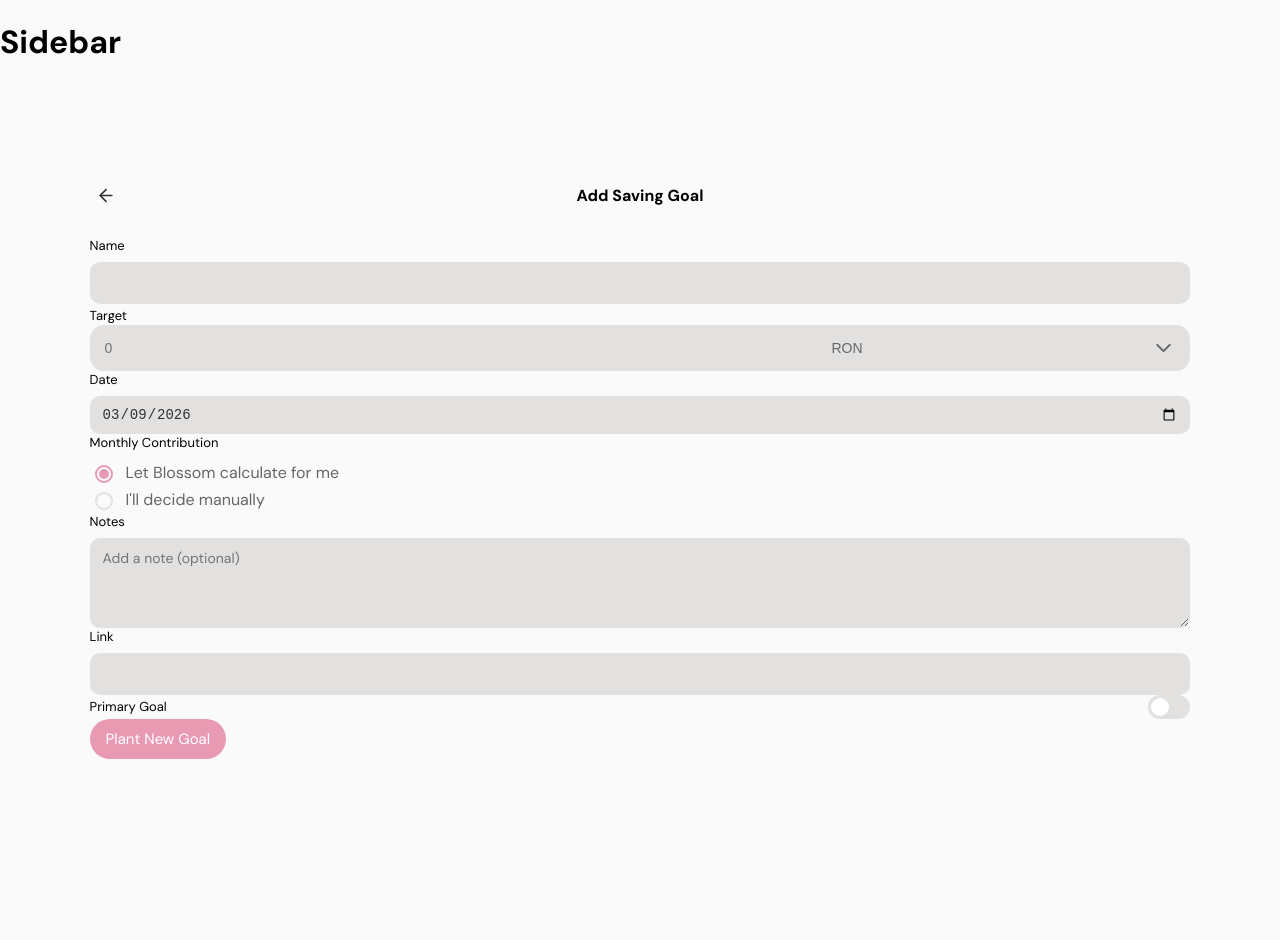
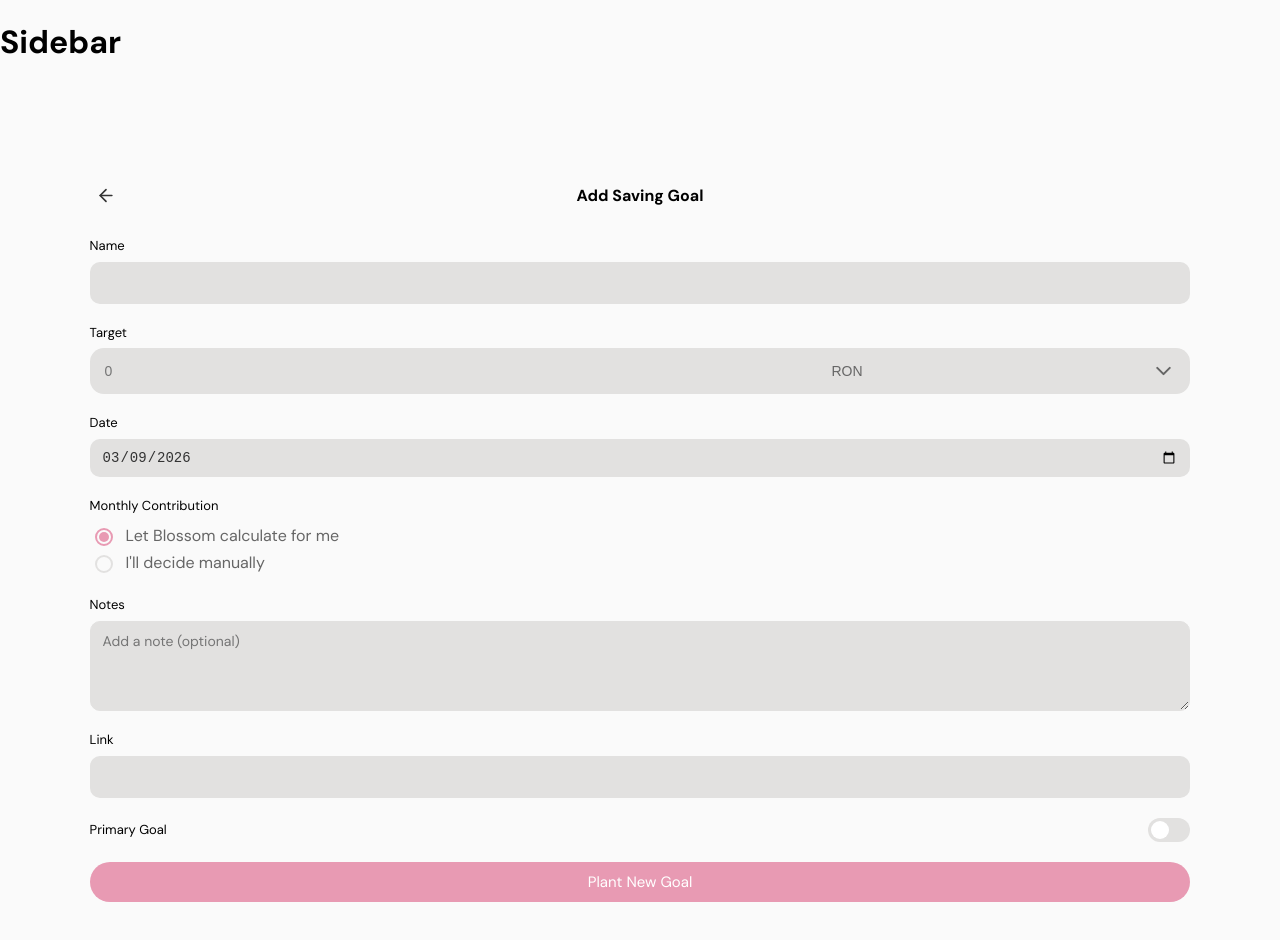
Before and after one commit to mirelalexy/blossom, a React (Vite) app in the folder frontend/: page /add-goal in a window 1280 px wide. Shown: the top 940 px of the page. Before the commit the page ends 909 px from the top, so only its background shows below. Built offline with nearby package versions, Linux system fonts and the light colour scheme.

Commit message:
feat(add goal): finish styling page

```diff
--- a/frontend/src/styles/pages/AddSavingGoal.css
+++ b/frontend/src/styles/pages/AddSavingGoal.css
@@ -49,3 +49,26 @@ input[type="url"] {
     color: var(--text-primary);
     font-size: 14px;
 }
+
+.add-goal-form {
+    display: flex;
+    flex-direction: column;
+    gap: 20px;
+}
+
+.target-input {
+    display: flex;
+    flex-direction: column;
+    gap: 7px;
+}
+
+.monthly-contribution p {
+    font-size: 14px;
+    color: var(--text-secondary);
+}
+
+.monthly-contribution {
+    display: flex;
+    flex-direction: column;
+    gap: 10px;
+}
```
